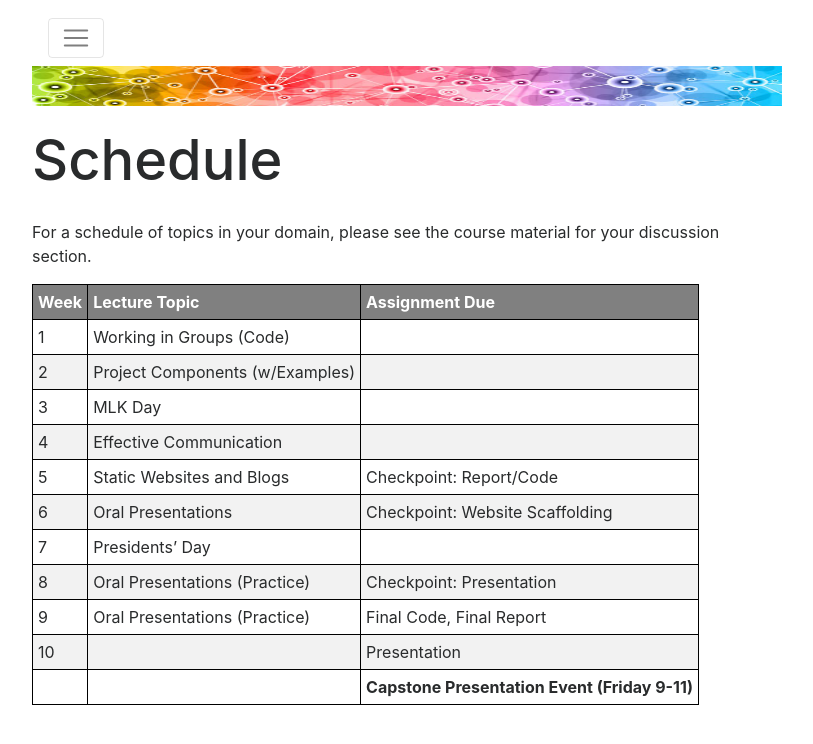
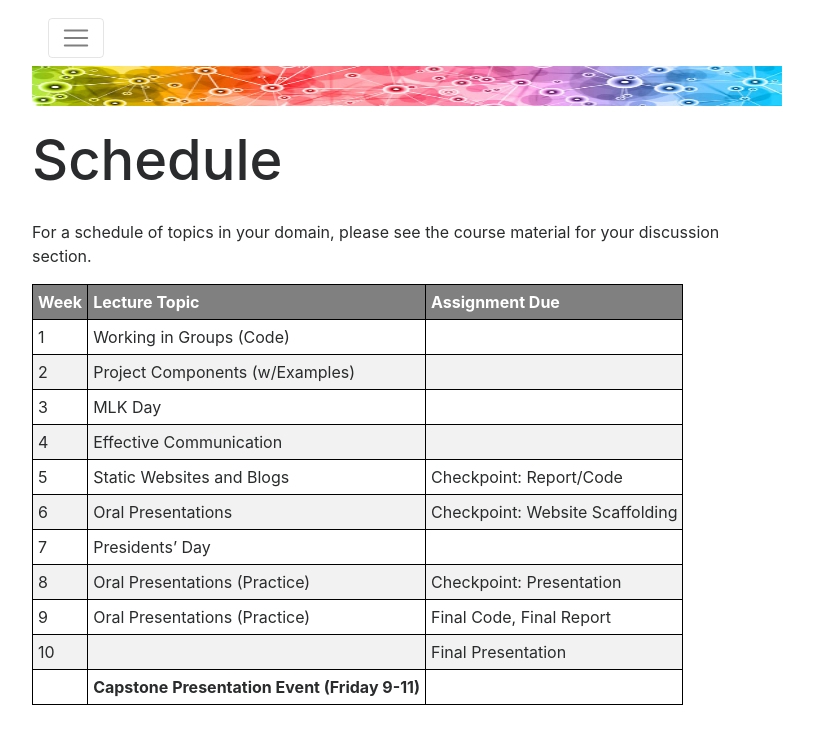
Before and after one commit to DSC-Capstone/dsc-capstone.github.io, a Jekyll site: the page built from student/quarter-2-schedule.md, in a window 1280 px wide. Shown: the top 744 px of the page, without its empty margins (233-1046 px from the left). Built offline with Jekyll 4.4.1, drawn with Linux system fonts in a browser that asks for light colours; nearby versions of some CDN libraries.

Commit message:
schedule format fix

```diff
--- a/student/quarter-2-schedule.md
+++ b/student/quarter-2-schedule.md
@@ -19,5 +19,5 @@ material for your discussion section.
 |7|Presidents' Day||
 |8|Oral Presentations (Practice)|Checkpoint: Presentation|
 |9|Oral Presentations (Practice)|Final Code, Final Report|
-|10||Presentation|
-|||**Capstone Presentation Event (Friday 9-11)**|
+|10||Final Presentation|
+||**Capstone Presentation Event (Friday 9-11)**||
```
